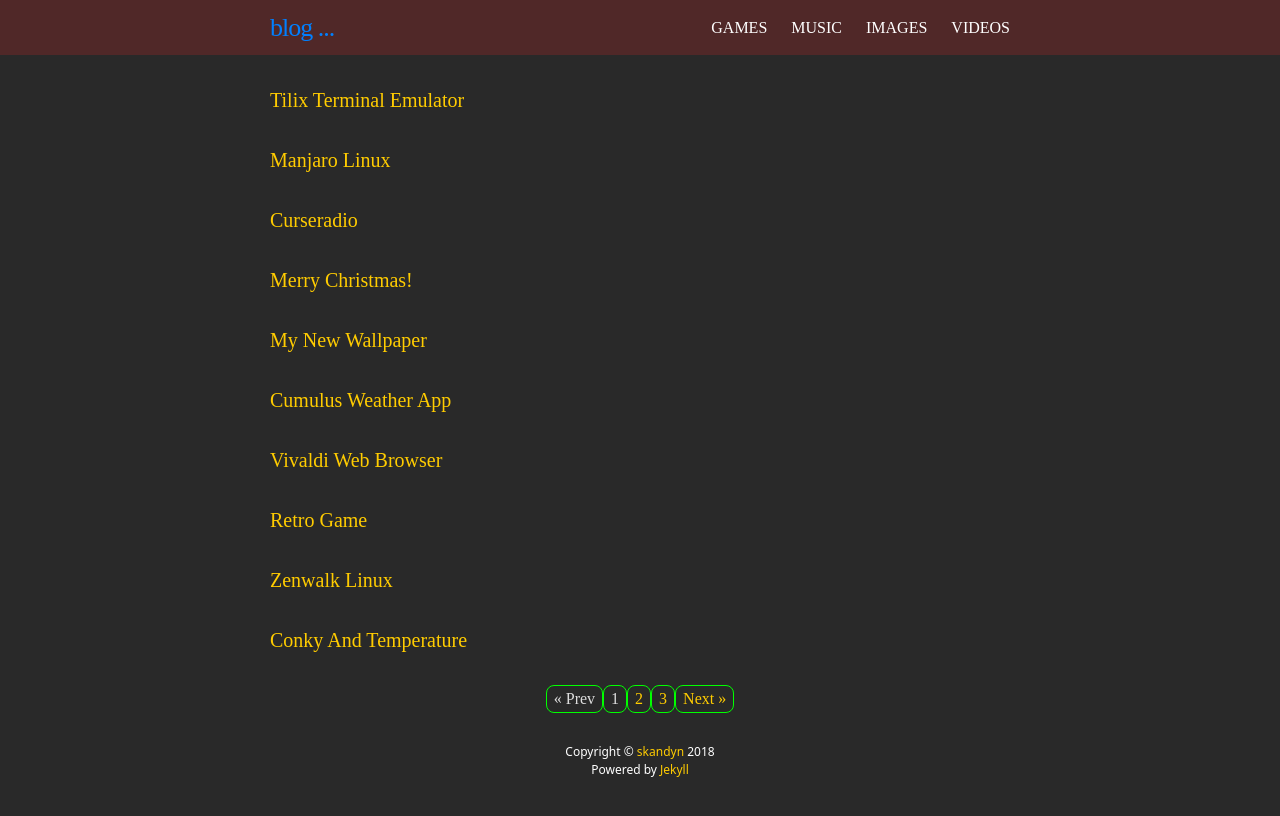
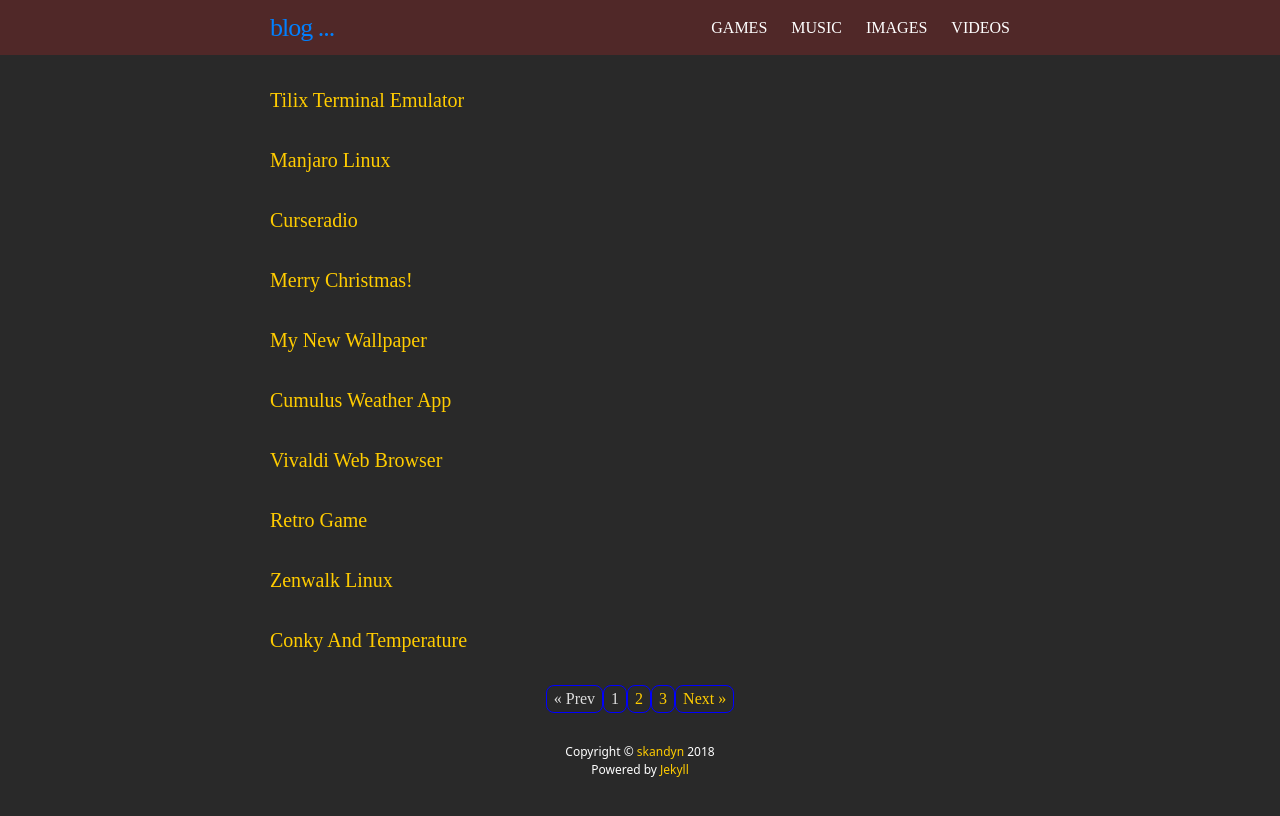
Before and after one commit to skandyn-sh/skandyn-sh.github.io, a Jekyll site: the page built from index.html, in a window 1280 px wide. Shown: the top 816 px of the page. Built offline with Jekyll 4.4.1, drawn with Linux system fonts in a browser that asks for light colours; nearby versions of some CDN libraries; library files that are not in the unit come from our copies; the list of posts is cut into pages by our own code; comment, search, counter and statistics services are not loaded.

Commit message:
Update _layout.scss

```diff
--- a/_sass/_layout.scss
+++ b/_sass/_layout.scss
@@ -195,7 +195,7 @@
 
 .pagination a, .pagination span {
     padding: 1px 7px;
-    border: 1px solid #00ff00;
+    border: 1px solid #0000ff;
     border-radius: 8px;
     margin-left: -2px;
     margin-right: -2px;
@@ -204,7 +204,7 @@
 
 .pagination a {
     &:hover {
-        background-color: #0000ff;
+        background-color: #fff;
         color: #000;
     }
  }
```
